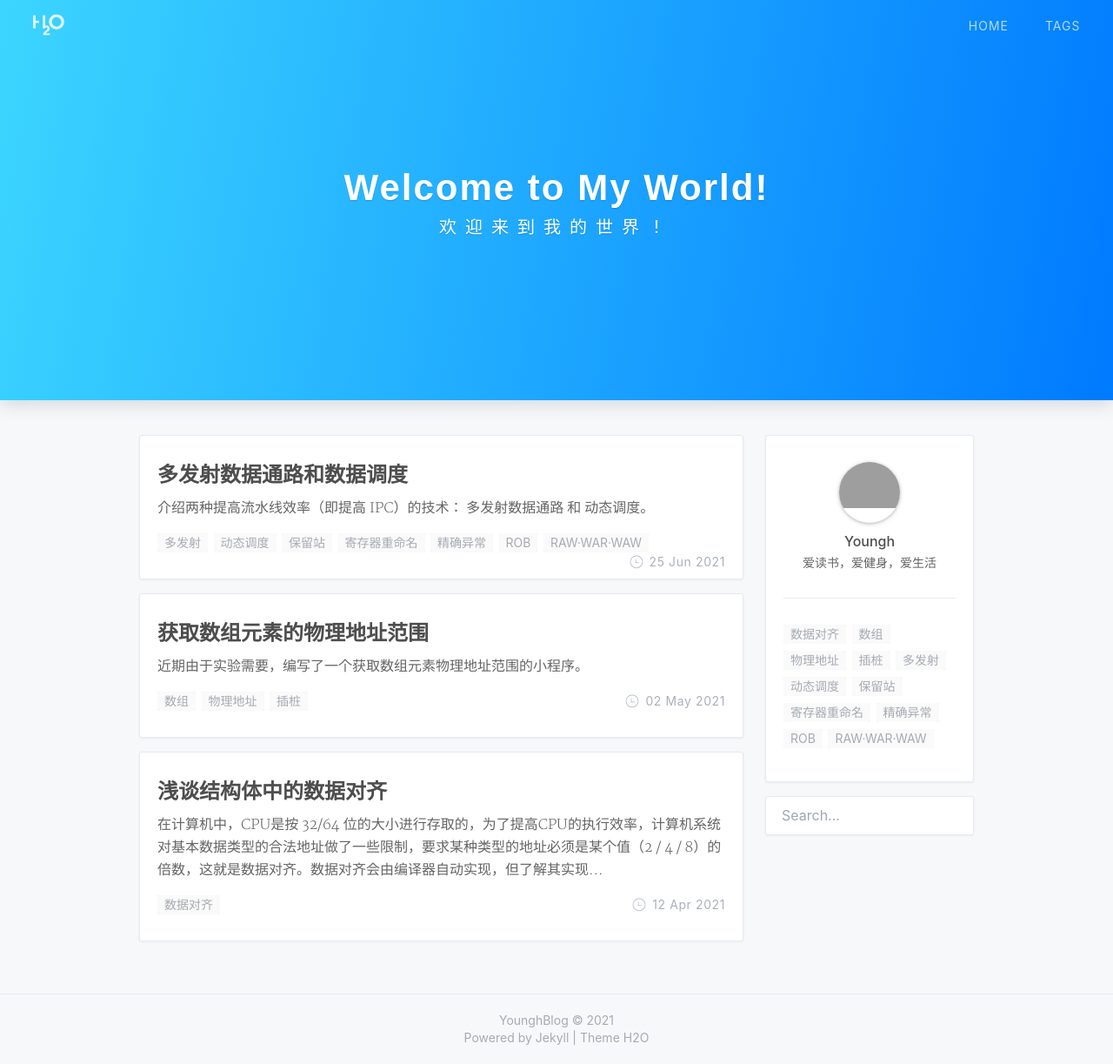
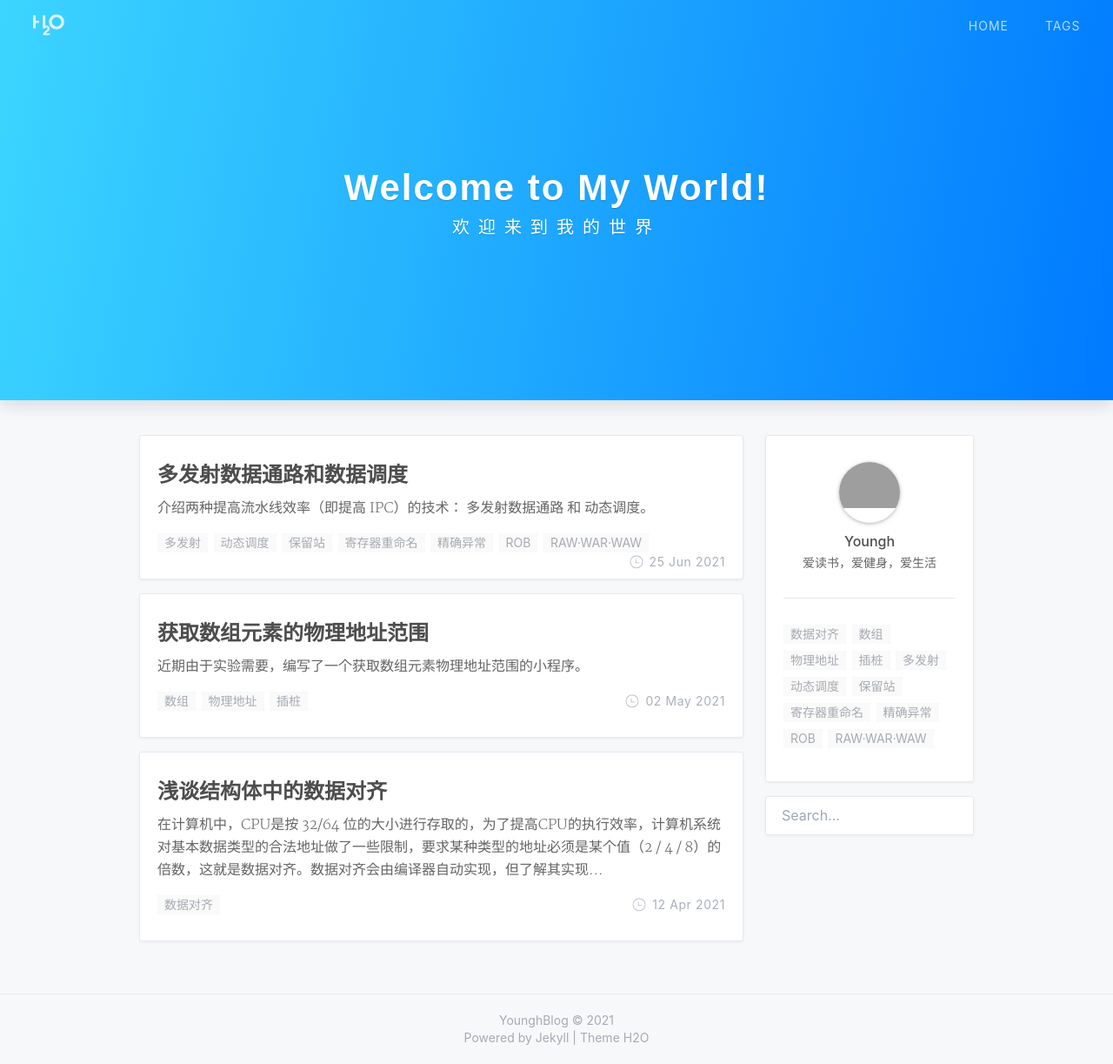
Before and after one commit to younghblog/younghblog.github.io, a Jekyll site: the page built from index.html, in a window 1280 px wide and 1223 px high. Shown: the whole window at 87% size. Built offline with Jekyll 4.4.1, drawn with Linux system fonts in a browser that asks for light colours; nearby versions of some CDN libraries; the list of posts is cut into pages by our own code; a style sheet for code colours, icons or effects is not loaded; grey boxes are pictures that could not be loaded.

```diff
--- a/index.html
+++ b/index.html
@@ -1,7 +1,7 @@
 ---
 layout: default
 home-title: Welcome to My World!
-description: 欢迎来到我的世界！
+description: 欢迎来到我的世界
 ---
 
 {% include header.html %}
```
